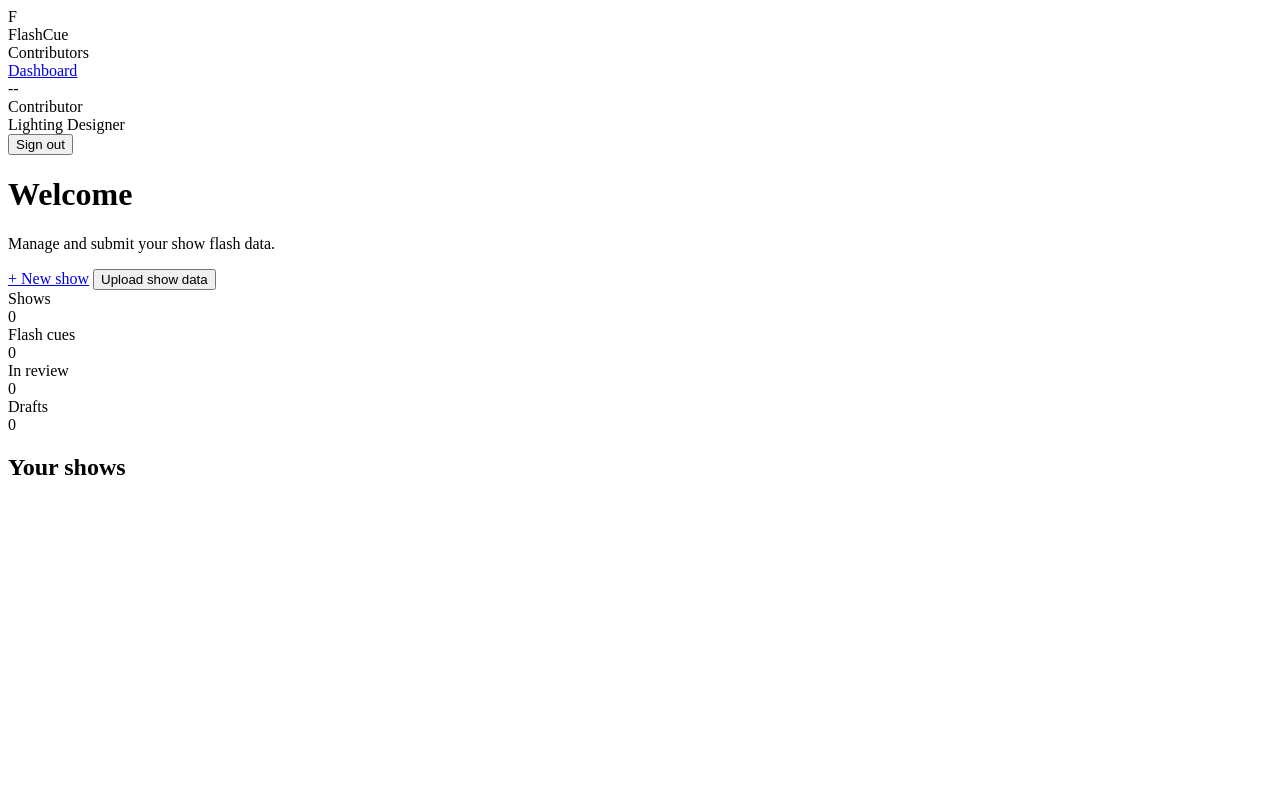
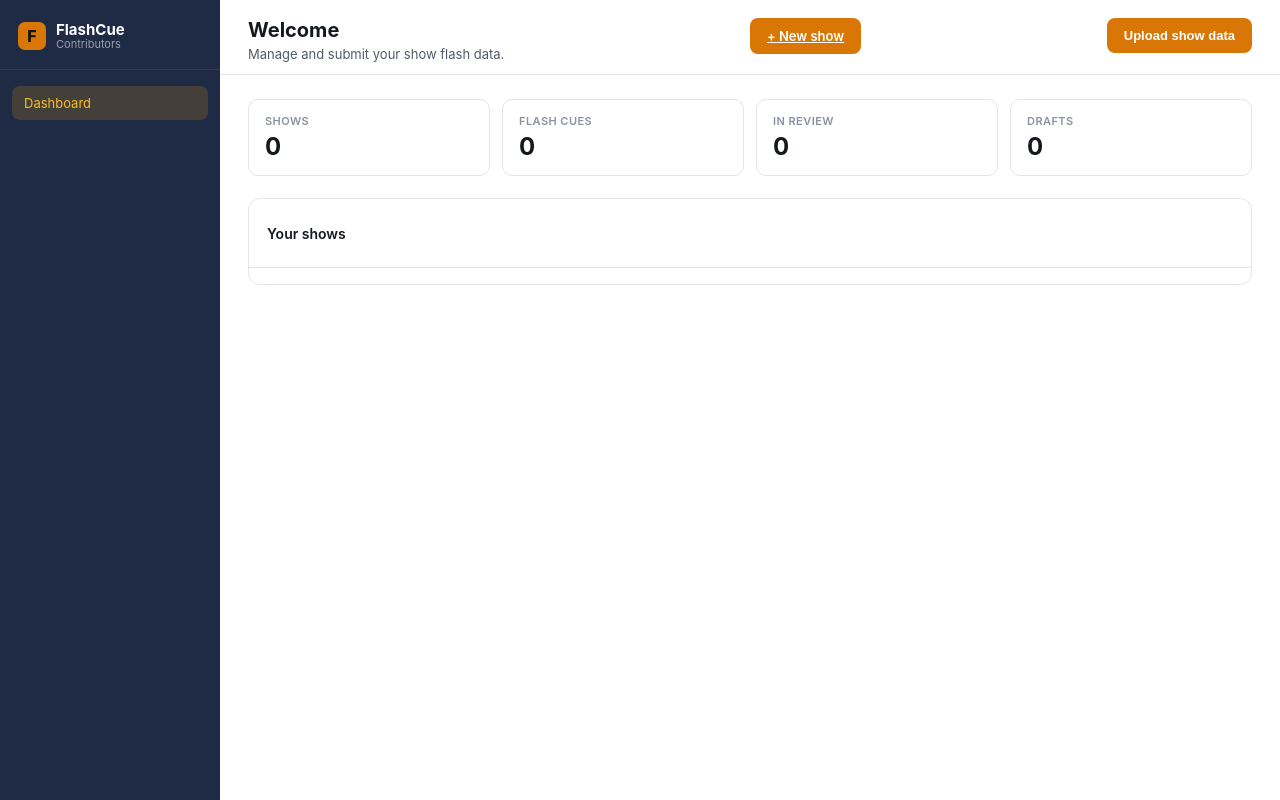
Before and after one commit to lsouth/flashcue-contributor-portal, a plain HTML site: page dashboard.html in a window 1280 px wide. Drawn offline with Linux system fonts and the light colour scheme; the site is published under a folder, as on GitHub Pages, so addresses that start at the root find nothing.

Commit message:
Update dashboard.html

```diff
--- a/dashboard.html
+++ b/dashboard.html
@@ -4,7 +4,7 @@
   <meta charset="UTF-8" />
   <meta name="viewport" content="width=device-width, initial-scale=1.0" />
   <title>Dashboard · FlashCue Contributor Portal</title>
-  <link rel="stylesheet" href="/css/portal.css" />
+  <link rel="stylesheet" href="css/portal.css" />
   <script src="https://cdn.sheetjs.com/xlsx-0.20.3/package/dist/xlsx.full.min.js"></script> <!--SheetJS for Excel file upload option-->
 </head>
 <body>
@@ -69,7 +69,7 @@
       </dialog>
     </main>
   </div>
-  <script src="/js/auth.js"></script>
-  <script src="/js/dashboard.js"></script>
+  <script src="js/auth.js"></script>
+  <script src="js/dashboard.js"></script>
 </body>
 </html>
```
